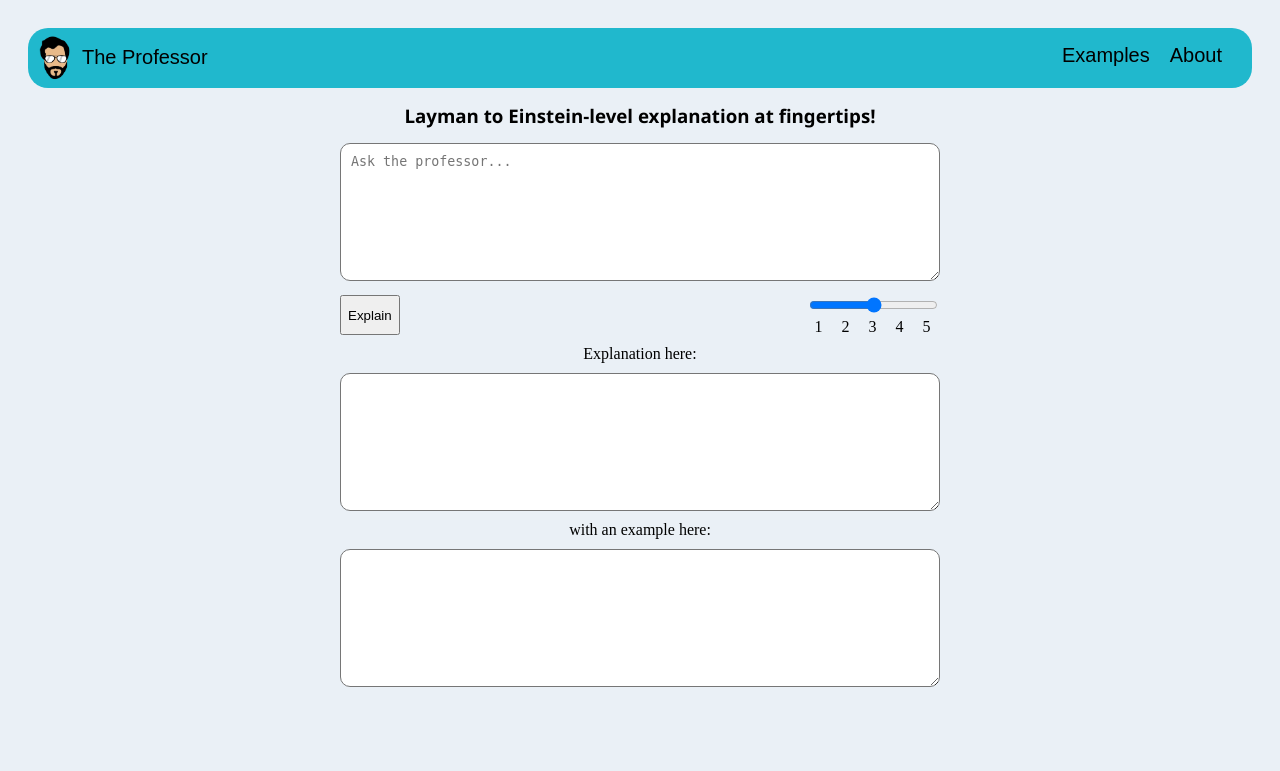
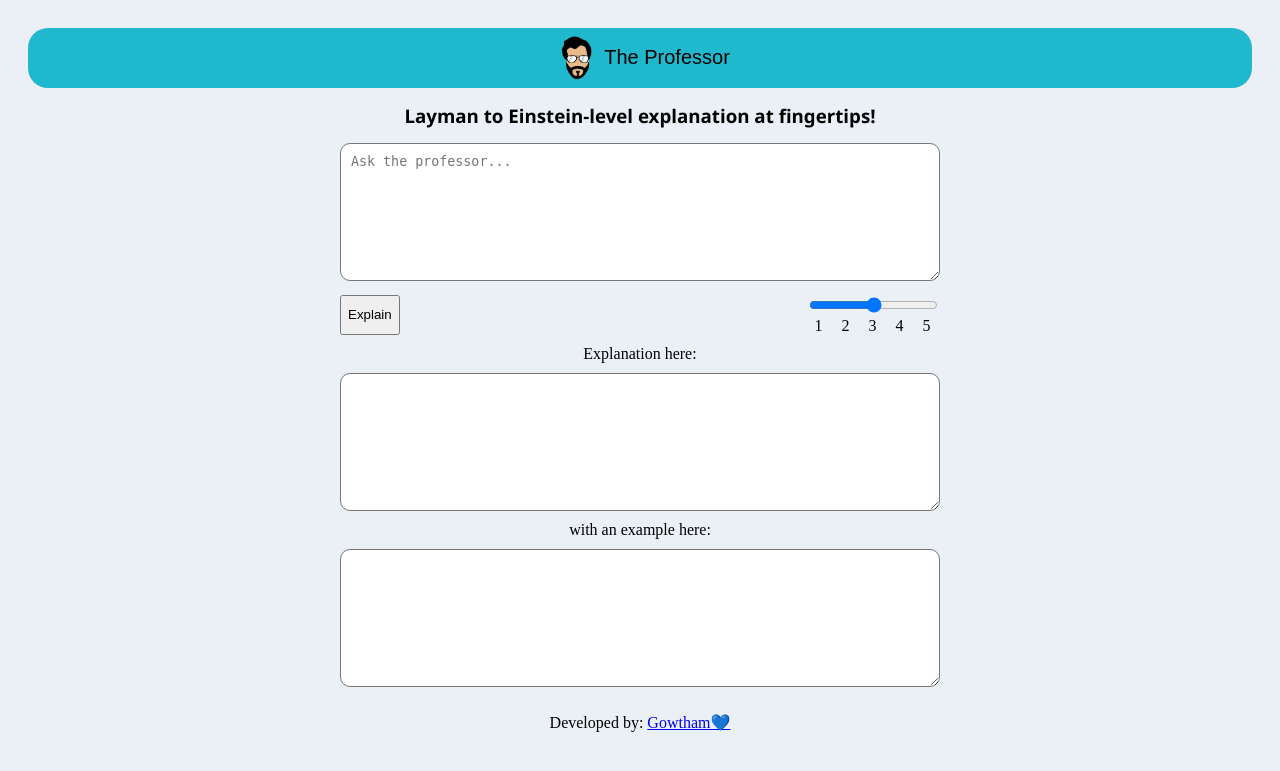
Before and after one commit to g-wtham/the-professor-chatbot, a Flask app: page / in a window 1280 px wide. Shown: the top 771 px of the page. Run offline with Flask 3, Linux system fonts and the light colour scheme.

Commit message:
layout_and_footer

```diff
--- a/assets/css/style.css
+++ b/assets/css/style.css
@@ -18,11 +18,13 @@ body {
 
 header {
   display: flex;
-  justify-content: space-between;
   align-items: center;
+  justify-content: center;
   background-color:#20b8cd;
   border-radius: 20px;
   box-sizing: border-box;
+  padding: 0 10px 0 10px;
+  font-family: sans-serif;
 }
 
 .header-logo {
@@ -33,30 +35,11 @@ header {
   font-family:sans-serif;
 }
 
-nav ul {
-  display: flex;
-  list-style: none;
-  margin-right: 20px;
-}
-
-nav ul li {
-  display: flex;
-  padding-bottom: 5px;
-  margin: 0 10px 0 10px;
-  font-size: 20px;
-  font-family:sans-serif;
-}
-
-
 @media (max-width: 600px) {
   .header-logo{
     font-size: 16px;
     font-weight: 400;
     font-family:sans-serif;
-  }
-
-  nav ul li {
-    font-size: 16px;
   }
 }
 
@@ -112,3 +95,8 @@ textarea {
 .value-range > span{
     padding: 7.5px;
 }
+
+footer{
+  text-decoration: none;
+  text-align: center;
+}
--- a/templates/index.html
+++ b/templates/index.html
@@ -14,12 +14,6 @@
             <img src="/assets/images/header_logo.png">
             <div>The Professor</div>
         </div>
-        <nav>
-            <ul>
-                <li>Examples</li>
-                <li>About </li>
-            </ul>
-        </nav>
     </header>
     <main>
         <h3>Layman to Einstein-level explanation at fingertips!</h3>
@@ -51,5 +45,8 @@
     </main>
 
 </body>
+<footer>
+    <p>Developed by: <a href="https://github.com/g-wtham/the-professor-chatbot">Gowtham💙</a></p>
+</footer>
 
 </html>
```
